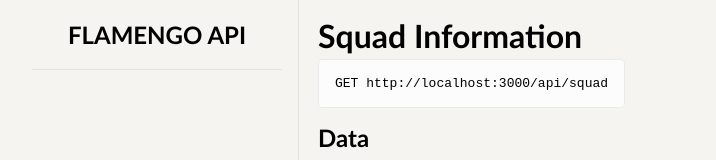
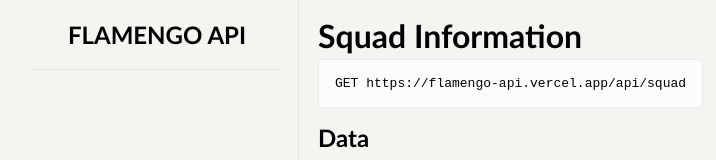
Before and after one commit to vorsakha/flamengo-api, a Next.js app: page /squad in a window 1280 px wide. Shown: the top 160 px of the page, without its empty margins (124-840 px from the left). Built offline with nearby package versions, Linux system fonts and the light colour scheme.

Commit message:
change url text on code tags  at front end

```diff
--- a/pages/honours.tsx
+++ b/pages/honours.tsx
@@ -34,7 +34,7 @@
         </Head>
 
         <h1>Honours</h1>
-        <code>GET http://localhost:3000/api/honours</code>
+        <code>GET https://flamengo-api.vercel.app/api/honours</code>
 
         <h2 style={{ margin: "2rem 0 1rem 0" }}>Data</h2>
         <p>
--- a/pages/misc.tsx
+++ b/pages/misc.tsx
@@ -32,7 +32,7 @@
         </Head>
 
         <h1>Miscellaneous</h1>
-        <code>GET http://localhost:3000/api/misc</code>
+        <code>GET https://flamengo-api.vercel.app/api/misc</code>
 
         <h2 style={{ margin: "2rem 0 1rem 0" }}>Data</h2>
         <p>
--- a/pages/squad.tsx
+++ b/pages/squad.tsx
@@ -32,7 +32,7 @@
         </Head>
 
         <h1>Squad Information</h1>
-        <code>GET http://localhost:3000/api/squad</code>
+        <code>GET https://flamengo-api.vercel.app/api/squad</code>
 
         <h2 style={{ margin: "2rem 0 1rem 0" }}>Data</h2>
         <p>
--- a/pages/staff.tsx
+++ b/pages/staff.tsx
@@ -32,7 +32,7 @@
         </Head>
 
         <h1>Staff Information</h1>
-        <code>GET http://localhost:3000/api/staff</code>
+        <code>GET https://flamengo-api.vercel.app/api/staff</code>
 
         <h2 style={{ margin: "2rem 0 1rem 0" }}>Data</h2>
         <p>
```
